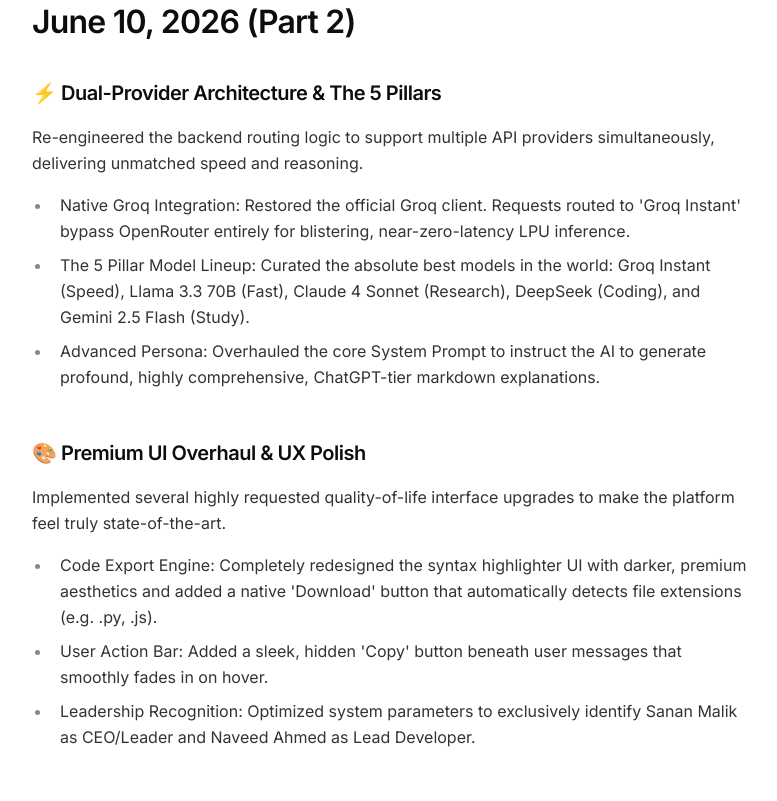
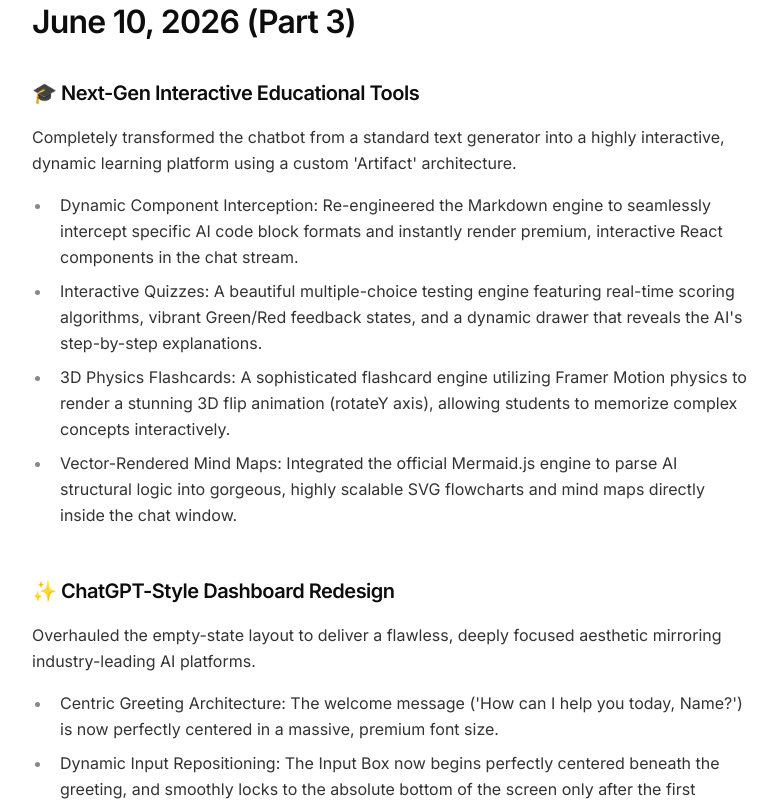
Before and after one commit to Nav33dCodes/smartLearn-AI, a React (Vite) app in the folder smartlearn-frontend/: page /releases in a window 1280 px wide. Shown: the part 280-1081 px from the top of the page, without its empty margins (248-1025 px from the left). Built offline with nearby package versions, Linux system fonts and the light colour scheme; no server answers.

Commit message:
feat: implement ReleaseNotes page with comprehensive platform history and architectural updates

```diff
--- a/smartlearn-frontend/src/pages/ReleaseNotes.jsx
+++ b/smartlearn-frontend/src/pages/ReleaseNotes.jsx
@@ -1,6 +1,30 @@
 import React, { useEffect } from 'react';
 import { motion } from 'framer-motion';
 const releases = [
+  {
+    date: "June 10, 2026 (Part 3)",
+    features: [
+      {
+        title: "🎓 Next-Gen Interactive Educational Tools",
+        description: "Completely transformed the chatbot from a standard text generator into a highly interactive, dynamic learning platform using a custom 'Artifact' architecture.",
+        bullets: [
+          "Dynamic Component Interception: Re-engineered the Markdown engine to seamlessly intercept specific AI code block formats and instantly render premium, interactive React components in the chat stream.",
+          "Interactive Quizzes: A beautiful multiple-choice testing engine featuring real-time scoring algorithms, vibrant Green/Red feedback states, and a dynamic drawer that reveals the AI's step-by-step explanations.",
+          "3D Physics Flashcards: A sophisticated flashcard engine utilizing Framer Motion physics to render a stunning 3D flip animation (rotateY axis), allowing students to memorize complex concepts interactively.",
+          "Vector-Rendered Mind Maps: Integrated the official Mermaid.js engine to parse AI structural logic into gorgeous, highly scalable SVG flowcharts and mind maps directly inside the chat window."
+        ]
+      },
+      {
+        title: "✨ ChatGPT-Style Dashboard Redesign",
+        description: "Overhauled the empty-state layout to deliver a flawless, deeply focused aesthetic mirroring industry-leading AI platforms.",
+        bullets: [
+          "Centric Greeting Architecture: The welcome message ('How can I help you today, Name?') is now perfectly centered in a massive, premium font size.",
+          "Dynamic Input Repositioning: The Input Box now begins perfectly centered beneath the greeting, and smoothly locks to the absolute bottom of the screen only after the first message is sent.",
+          "Intelligent Web Context: Upgraded the backend Tavily web crawler to 'Advanced' deep-crawl mode and doubled the extraction volume (from 3 to 6 sites). The AI is now explicitly forced to cite its sources with clickable markdown links."
+        ]
+      }
+    ]
+  },
   {
     date: "June 10, 2026 (Part 2)",
     features: [
```
